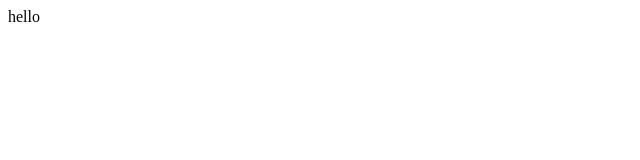
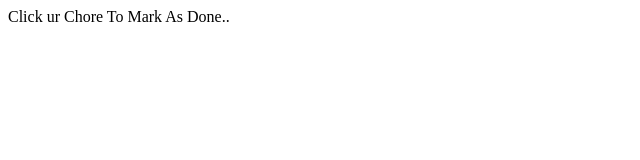
Before and after one commit to ChristoperMeneses/todo-app, a plain HTML site: page index.html in a window 1280 px wide. Shown: the whole page, without its empty margins (0-640 px from the left). Drawn offline with Linux system fonts and the light colour scheme.

Commit message:
Update index.html

```diff
--- a/index.html
+++ b/index.html
@@ -7,7 +7,7 @@
 </head>
 <body>
 
-<div class="small-container">hello
+<div class="small-container">Click ur Chore To Mark As Done..
 
 </div>
 
```
